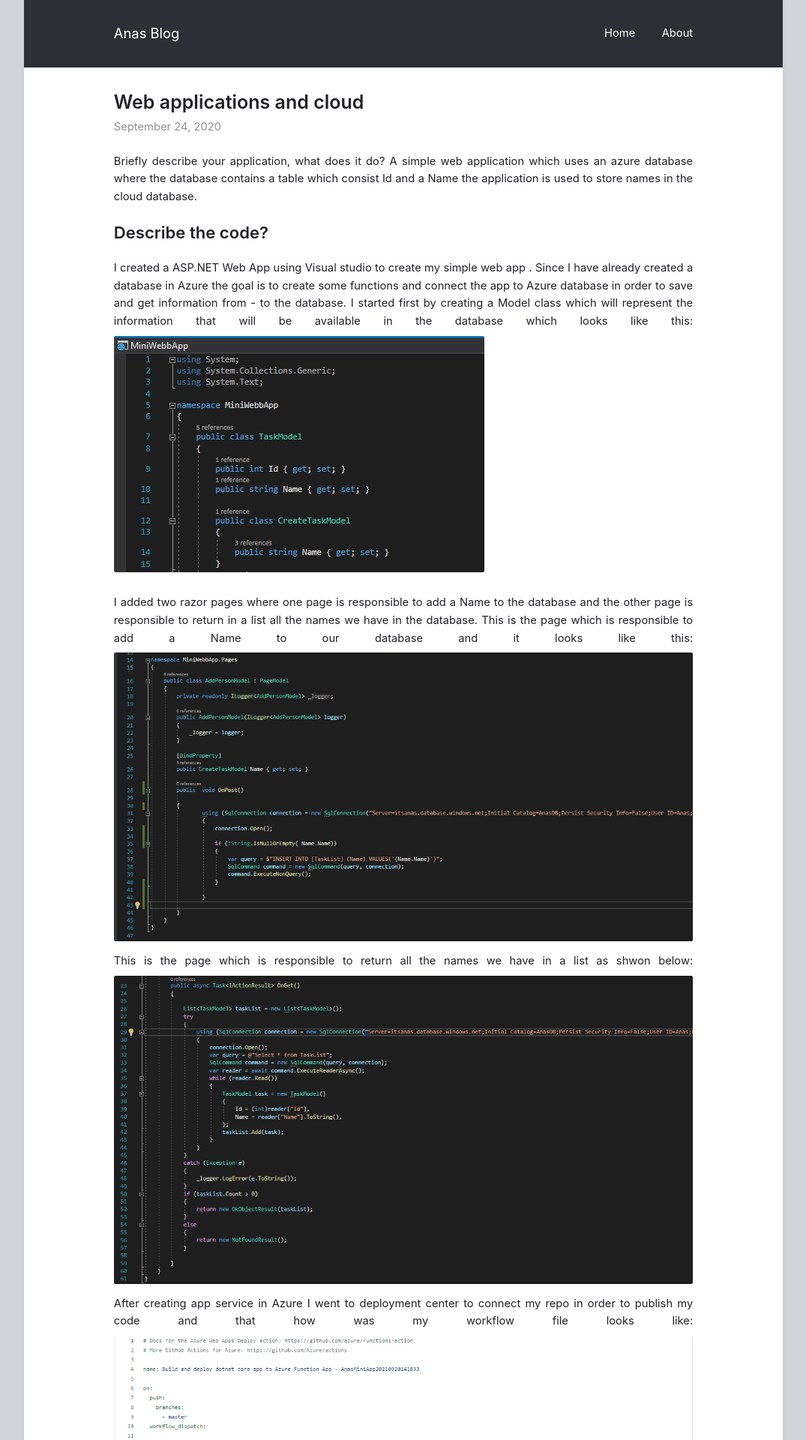
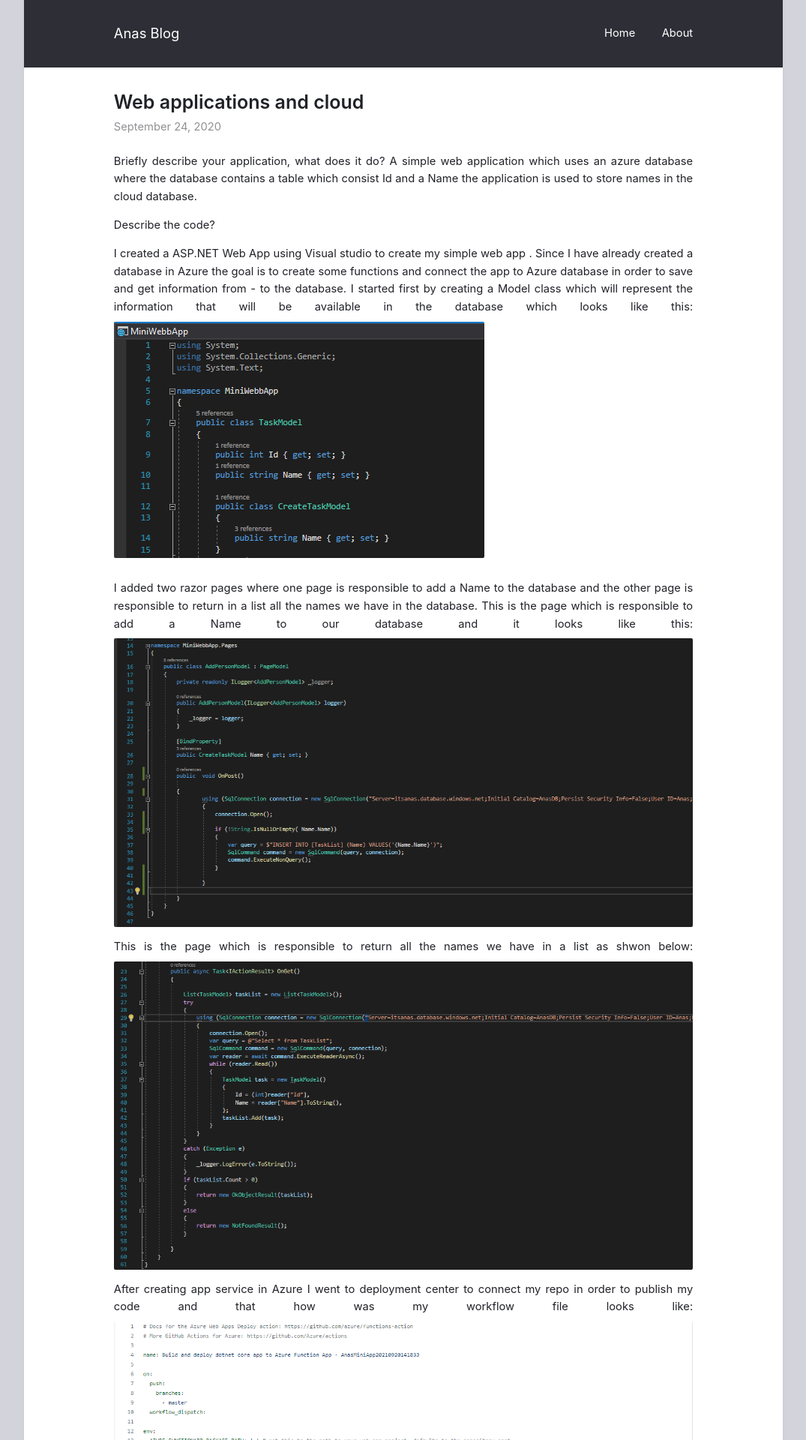
Before and after one commit to ItsAnass/ItsAnass.github.io, a Jekyll site: the page built from _posts/2020-09-24-Web-applications(Cloud).md, in a window 1280 px wide. Shown: the top 1920 px of the page at 75% size, without its empty margins (102-1177 px from the left). Built offline with Jekyll 4.4.1, drawn with Linux system fonts in a browser that asks for light colours.

```diff
--- a/_posts/2020-09-24-Web-applications(Cloud).md
+++ b/_posts/2020-09-24-Web-applications(Cloud).md
@@ -6,7 +6,8 @@ layout: post
 Briefly describe your application, what does it do?
 A simple web application which uses an azure database where the database contains a table which consist  Id and a Name the application is used to store names in the cloud database.
 
-## Describe the code?
+Describe the code?
+
 I created a ASP.NET Web App using Visual studio to create my simple web app .
 Since I have already created a database in Azure the goal is to create some functions  and  connect the app to Azure database in order to save and get information from - to the database.
 I started first by creating a Model class which will represent the information that will be available in the database which looks like this:
```
